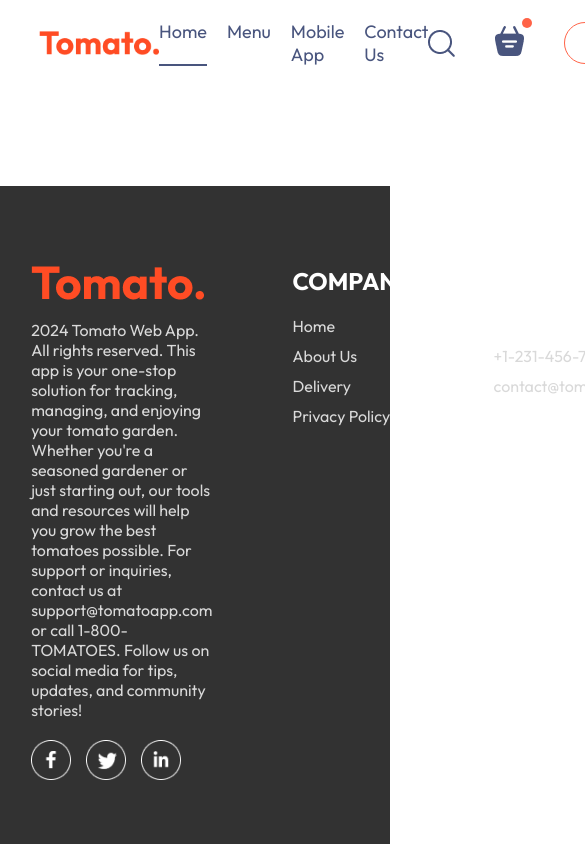
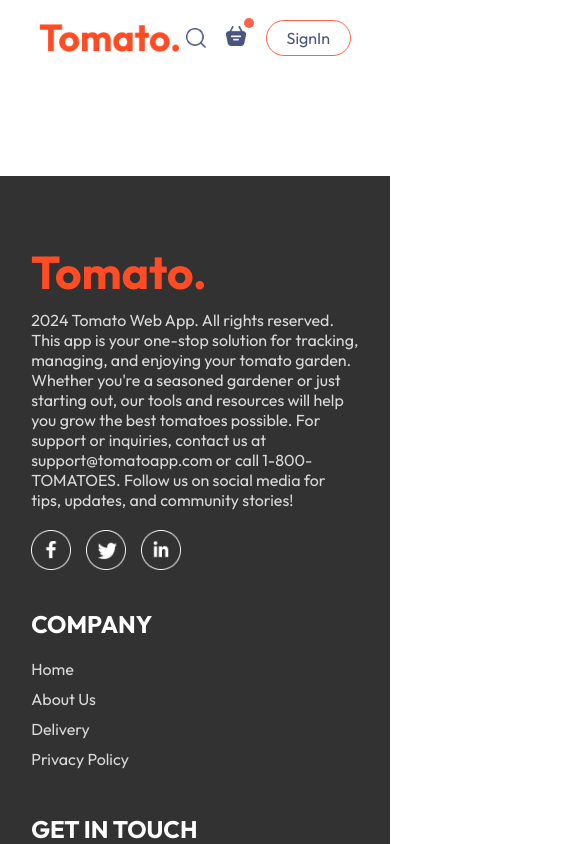
Before and after one commit to Senthee1811/FoodWeb, a React (Create React App) app: page /order in a window 390 px wide. Shown: the top 844 px of the page, 585 px wide, since content can reach past the window. Built offline with nearby package versions, Linux system fonts and the light colour scheme.

Commit message:
Home Page Done

```diff
--- a/src/components/ExploreMenu/ExploreMenu.css
+++ b/src/components/ExploreMenu/ExploreMenu.css
@@ -54,3 +54,11 @@
     border: 4px solid tomato;
     padding: 2px;
 }
+
+@media(max-width:1050px){
+    .explore-menu-text{
+        max-width: 100%;
+        font-size: 14px;
+
+    }
+}
--- a/src/components/Footer/Footer.css
+++ b/src/components/Footer/Footer.css
@@ -46,3 +46,15 @@
     background-color: gray;
     border: none;
 }
+
+@media(max-width:750px){
+    .footer-content{
+        display: flex;
+        flex-direction: column;
+        gap: 35px;
+    }
+    .footer-copyright{
+        text-align: center;
+
+    }
+}
--- a/src/components/Header/Header.css
+++ b/src/components/Header/Header.css
@@ -38,3 +38,26 @@
     border-radius: 50px;
 
 }
+
+@media(max-width:1050px){
+
+    .header-contents{
+        max-width: 45%;
+    }
+
+}
+
+@media(max-width:750px){
+
+    .header-contents{
+        max-width: 65%;
+    }
+    .header-contents p{
+        display: none;
+    }
+    .header-contents button{
+        padding: 2vw 4vw;
+
+    }
+
+}
--- a/src/components/Navbar/Navbar.css
+++ b/src/components/Navbar/Navbar.css
@@ -60,3 +60,48 @@
     right: -8px;
 
 }
+
+@media(max-width:1050px){
+    .navbar .logo{
+        width: 140px;
+    }
+    .navbar-menu{
+        gap: 20px;
+        font-size: 17px;
+    }
+    .navbar-right{
+        gap: 30px;
+    }
+    .navbar-right img{
+        width: 22px;
+    }
+    .navbar-right button{
+        padding: 8px 25px;
+    }
+}
+
+@media(max-width:900px){
+    .navbar .logo{
+        width: 140px;
+    }
+    .navbar-menu{
+        gap: 15px;
+        font-size: 16px;
+    }
+    .navbar-right{
+        gap: 20px;
+    }
+    .navbar-right img{
+        width: 20px;
+    }
+    .navbar-right button{
+        padding: 7px 20px;
+    }
+}
+
+@media(max-width:750px){
+
+    .navbar-menu{
+        display: none;
+    }
+}
--- a/src/components/Navbar/Navbar.jsx
+++ b/src/components/Navbar/Navbar.jsx
@@ -1,6 +1,7 @@
 import React, { useState } from 'react'
 import "./Navbar.css"
 import {assets} from "../../assets/assets"
+import { Link } from 'react-router-dom'
 
 
 const Navbar = () => {
@@ -9,10 +10,10 @@
     <div className='navbar'>
        <img src={assets.logo} alt="" className='logo' />
        <ul className='navbar-menu'>
-        <li onClick={()=> {setMenu("home")}} className={menu==='home' ? "active" : ""}>Home</li>
-        <li onClick={()=> {setMenu("menu")}} className={menu === 'menu' ? "active" : ""}>Menu</li>
-        <li onClick={()=> {setMenu("mobile-app")}} className={menu === 'mobile-app' ? "active" : ""}>Mobile App</li>
-        <li onClick={()=> {setMenu("contact-us")}} className={menu === "contact-us" ? "active" : ""}>Contact Us</li>
+        <Link to='/' onClick={()=> {setMenu("home")}} className={menu==='home' ? "active" : ""}>Home</Link>
+        <a href='#explore-menu' onClick={()=> {setMenu("menu")}} className={menu === 'menu' ? "active" : ""}>Menu</a>
+        <a  href='#app-download' onClick={()=> {setMenu("mobile-app")}} className={menu === 'mobile-app' ? "active" : ""}>Mobile App</a>
+        <a  href='#footer' onClick={()=> {setMenu("contact-us")}} className={menu === "contact-us" ? "active" : ""}>Contact Us</a>
        </ul>
        <div className="navbar-right">
         <img src={assets.search_icon} alt="" />
--- a/src/index.css
+++ b/src/index.css
@@ -6,6 +6,7 @@
   margin: 0;
   box-sizing: border-box;
   font-family: Outfit;
+  scroll-behavior: smooth;
 }
 
 body{
```
